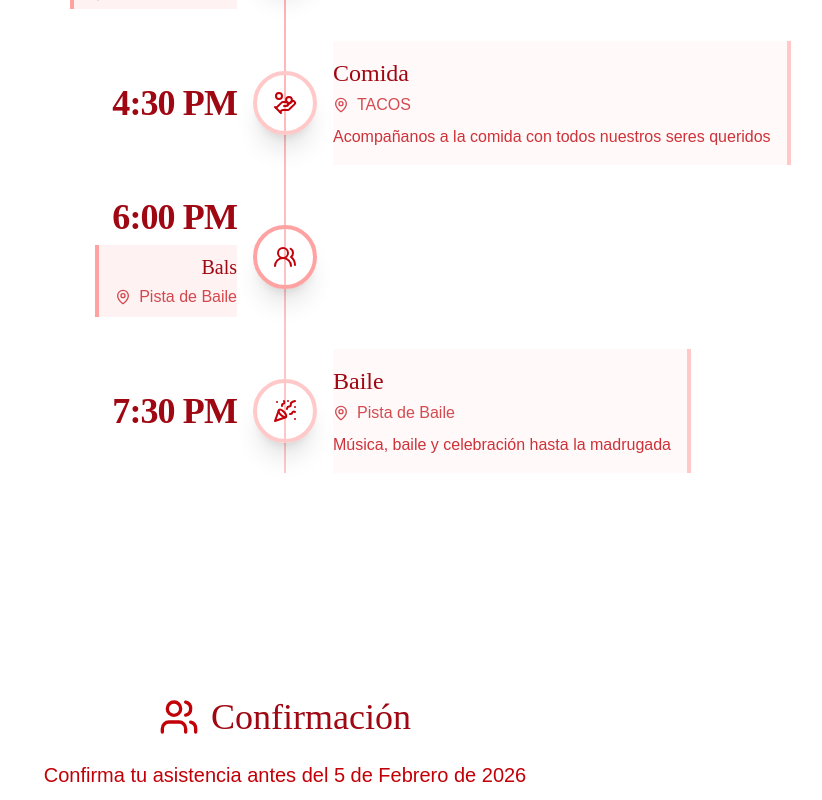
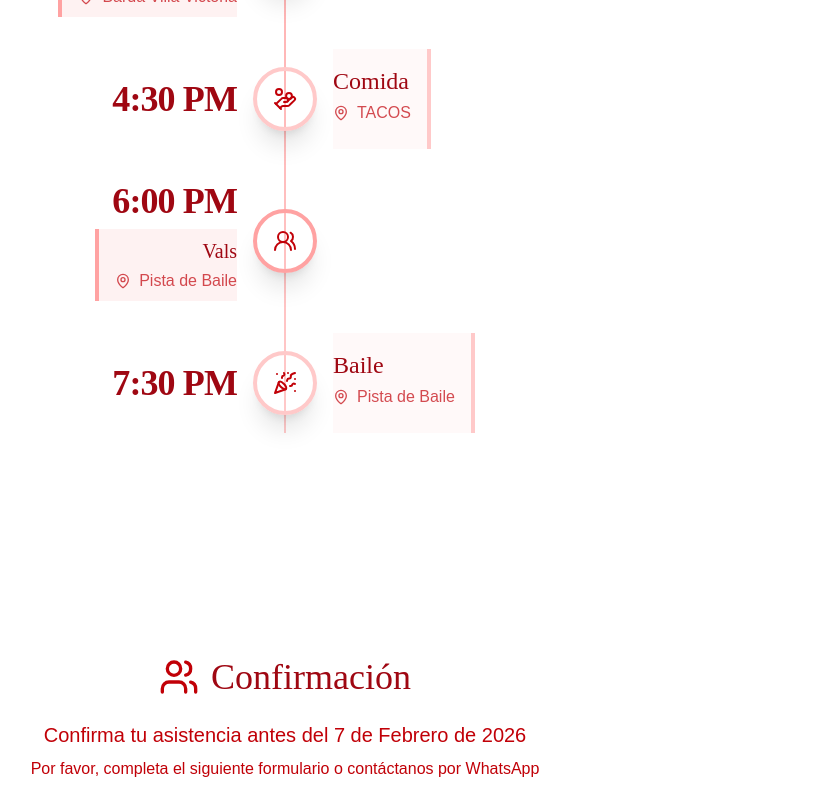
Before and after one commit to rayGnarok696/weeding-invitation-LyJ, a React (Vite) app: page /wedding in a window 1280 px wide. Shown: the part 4640-5440 px from the top of the page, without its empty margins (355-1177 px from the left). Built offline with nearby package versions, Linux system fonts and the light colour scheme; a web font is replaced by a local one.

Commit message:
Feat: Finish

```diff
--- a/src/components/ItinerarySection.tsx
+++ b/src/components/ItinerarySection.tsx
@@ -9,7 +9,6 @@ const ItinerarySection: React.FC = () => {
       title: "Ceremonia Religiosa",
       subtitle: "Parroquia de Nuestra Señora del Refugio",
       icon: <Church className="w-6 h-6" />,
-      description: "Comienzo de nuestra unión en la hermosa Parroquia",
       color: "bg-red-50",
       borderColor: "border-red-300"
     },
@@ -24,6 +23,7 @@ const ItinerarySection: React.FC = () => {
     {
       time: "4:00 PM",
       title: "Llegada a la barda",
+      subtitle: "Barda Villa Victoria",
       icon: <DoorOpen className="w-6 h-6" />,
       color: "bg-red-50",
       borderColor: "border-red-300"
@@ -33,16 +33,14 @@ const ItinerarySection: React.FC = () => {
       title: "Comida",
       subtitle: "TACOS",
       icon: <HandCoins className="w-6 h-6" />,
-      description: "Acompañanos a la comida con todos nuestros seres queridos",
       color: "bg-red-100/20",
       borderColor: "border-red-200"
     },
     {
       time: "6:00 PM",
-      title: "Bals",
+      title: "Vals",
       subtitle: "Pista de Baile",
       icon: <Users2Icon className="w-6 h-6" />,
-      description: "Acompañanos en este hermoso bals",
       color: "bg-red-50",
       borderColor: "border-red-300"
     },
@@ -51,7 +49,6 @@ const ItinerarySection: React.FC = () => {
       title: "Baile",
       subtitle: "Pista de Baile",
       icon: <PartyPopper className="w-6 h-6" />,
-      description: "Música, baile y celebración hasta la madrugada",
       color: "bg-red-100/20",
       borderColor: "border-red-200"
     }
@@ -118,7 +115,6 @@ const ItinerarySection: React.FC = () => {
                         <MapPin className="w-3 h-3 md:w-4 md:h-4 mr-2 flex-shrink-0" />
                         <span className="text-sm md:text-base">{event.subtitle}</span>
                       </div>
-                      <p className="font-montserrat text-sm text-red-700/80 mt-2">{event.description}</p>
                     </div>
                   </div>
                 </div>
@@ -163,7 +159,6 @@ const ItinerarySection: React.FC = () => {
                           <MapPin className="w-4 h-4 mr-2" />
                           {event.subtitle}
                         </div>
-                        <p className="font-montserrat text-red-700/80">{event.description}</p>
                       </div>
                     )}
                   </div>
--- a/src/components/RSVPSection.tsx
+++ b/src/components/RSVPSection.tsx
@@ -32,7 +32,7 @@ const RSVPSection: React.FC = () => {
     ${formData.message ? `- Mensaje: ${formData.message}` : ''}`;
 
     const encodedMessage = encodeURIComponent(message);
-    const whatsappURL = `https://wa.me/524622462457?text=${encodedMessage}`;
+    const whatsappURL = `https://wa.me/524621485872?text=${encodedMessage}`;
 
     // Abrir WhatsApp
     window.open(whatsappURL, '_blank');
@@ -60,7 +60,7 @@ const RSVPSection: React.FC = () => {
             <h2 className="font-playfair text-4xl text-red-800">Confirmación</h2>
           </div>
           <p className="font-montserrat text-xl text-red-700 max-w-3xl mx-auto mb-2">
-            Confirma tu asistencia antes del 5 de Febrero de 2026
+            Confirma tu asistencia antes del 7 de Febrero de 2026
           </p>
           <p className="font-montserrat text-red-700">
             Por favor, completa el siguiente formulario o contáctanos por WhatsApp
@@ -80,7 +80,7 @@ const RSVPSection: React.FC = () => {
               </p>
               <p className="font-montserrat text-red-700 mt-4">
                 Si no se abrió WhatsApp automáticamente, puedes enviar tu mensaje manualmente al:
-                <a href="https://wa.me/524622462457" className="text-red-600 hover:underline ml-1">55 462 2462457</a>
+                <a href="https://wa.me/524621485872" className="text-red-600 hover:underline ml-1">554621485872</a>
               </p>
             </div>
           ) : (
@@ -145,7 +145,7 @@ const RSVPSection: React.FC = () => {
                 <button
                   type="button"
                   onClick={() => {
-                    const phoneNumber = "524622462457";
+                    const phoneNumber = "524621485872";
                     const message = "¡Hola Luli y Juan! Quiero confirmar mi asistencia a su boda.";
                     window.open(`https://wa.me/${phoneNumber}?text=${encodeURIComponent(message)}`, '_blank');
                   }}
@@ -157,8 +157,6 @@ const RSVPSection: React.FC = () => {
             </form>
           )}
         </div>
-
-
       </div>
     </section>
   );
--- a/src/pages/WelcomePage.tsx
+++ b/src/pages/WelcomePage.tsx
@@ -1,7 +1,7 @@
 import { useNavigate } from 'react-router-dom';
 import { motion, AnimatePresence } from 'framer-motion';
 import { useState, useEffect } from 'react';
-import selloCera from '../assets/sobre/selloCera.png';
+import selloCera from '../assets/sobre/sello6.png';
 import sobre from '../assets/sobre/sobre.png';
 
 const WelcomePage = () => {
@@ -106,26 +106,18 @@ const WelcomePage = () => {
                 />
                 <div className="absolute inset-0 flex items-center justify-center">
                   <div
-                    className="text-white tracking-wider"
+                    className="text-red-700 tracking-wider"
                     style={{
                       fontFamily: "Great Vibes, cursive",
                       fontWeight: 400,
-                      fontSize: '1.5rem',
-                      textShadow: '1px 1px 2px rgba(0, 0, 0, 0.5)',
+                      fontSize: '0.8rem',
+                      textShadow: '1px 1px 1px rgba(0, 0, 0, 0.5)',
                     }}
                   >
                     L&J
                   </div>
                 </div>
               </div>
-
-              {/* Efecto de brillo sutil en el sello */}
-              <div className="absolute inset-0 rounded-full opacity-30"
-                   style={{
-                     background: 'radial-gradient(circle at 30% 30%, rgba(255,255,255,0.8) 0%, rgba(178,34,34,0.3) 70%)',
-                     mixBlendMode: 'overlay',
-                   }}
-              />
             </motion.button>
           )}
         </motion.div>
```
Also changed, not shown: src/assets/sobre/sello6.png (added), src/assets/sobre/selloCera.png (deleted).
